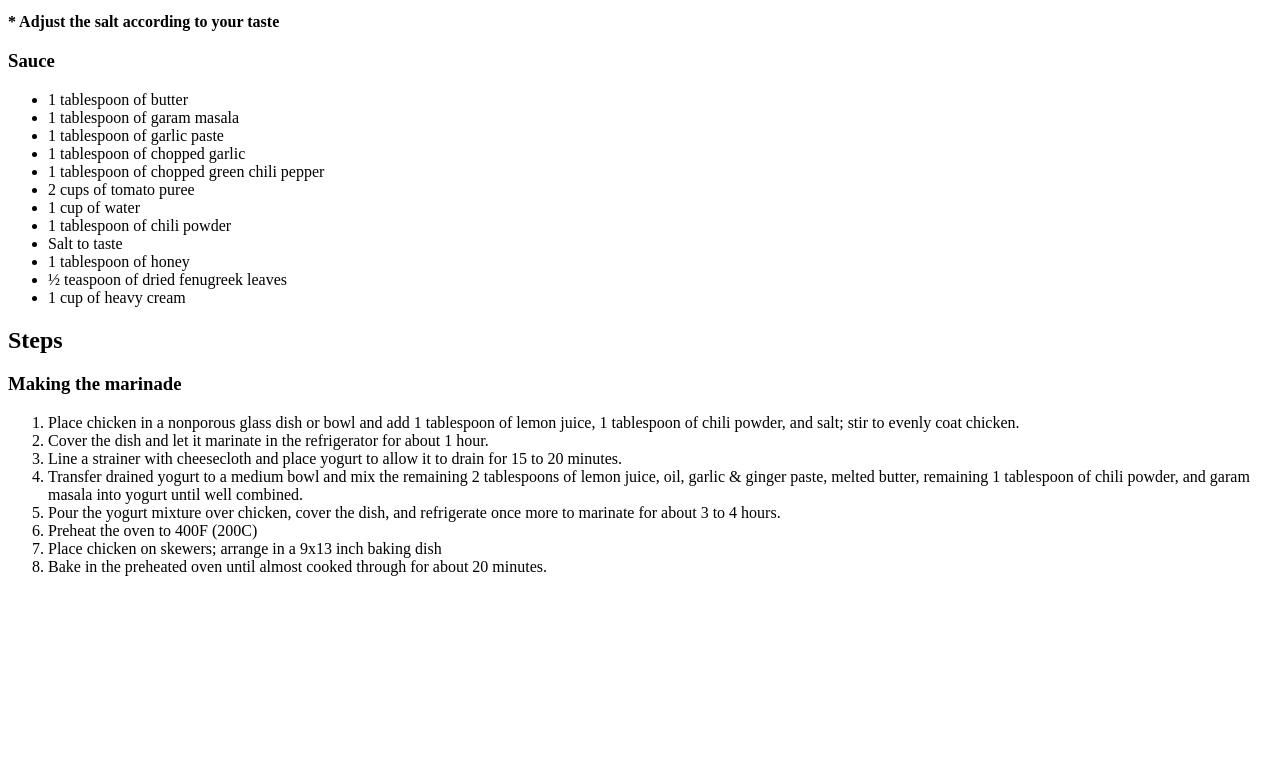
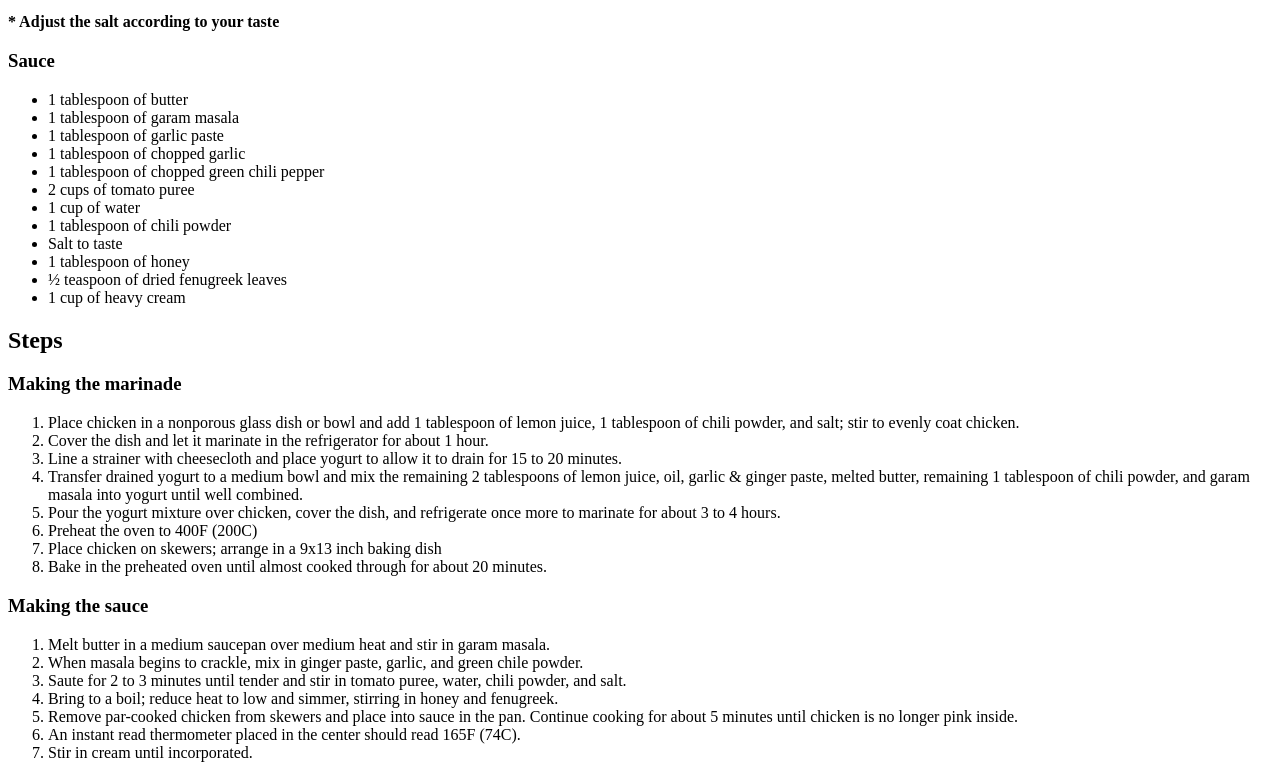
Before and after one commit to cyblcode/odin-recipes, a plain HTML site: page recipes/butter-chicken.html in a window 1280 px wide. Shown: the part 819-1597 px from the top of the page. Before the commit the page ends 1411 px from the top, so only its background shows below. Drawn offline with Linux system fonts and the light colour scheme.

Commit message:
Give steps for making sauce

```diff
--- a/recipes/butter-chicken.html
+++ b/recipes/butter-chicken.html
@@ -61,5 +61,16 @@
         <li>Place chicken on skewers; arrange in a 9x13 inch baking dish</li>
         <li>Bake in the preheated oven until almost cooked through for about 20 minutes.</li>
     </ol>
+
+    <h3>Making the sauce</h3>
+    <ol>
+        <li>Melt butter in a medium saucepan over medium heat and stir in garam masala.</li>
+        <li>When masala begins to crackle, mix in ginger paste, garlic, and green chile powder.</li>
+        <li>Saute for 2 to 3 minutes until tender and stir in tomato puree, water, chili powder, and salt.</li>
+        <li>Bring to a boil; reduce heat to low and simmer, stirring in honey and fenugreek.</li>
+        <li>Remove par-cooked chicken from skewers and place into sauce in the pan. Continue cooking for about 5 minutes until chicken is no longer pink inside.</li>
+        <li>An instant read thermometer placed in the center should read 165F (74C).</li>
+        <li>Stir in cream until incorporated.</li>
+    </ol>
 </body>
 </html>
```
